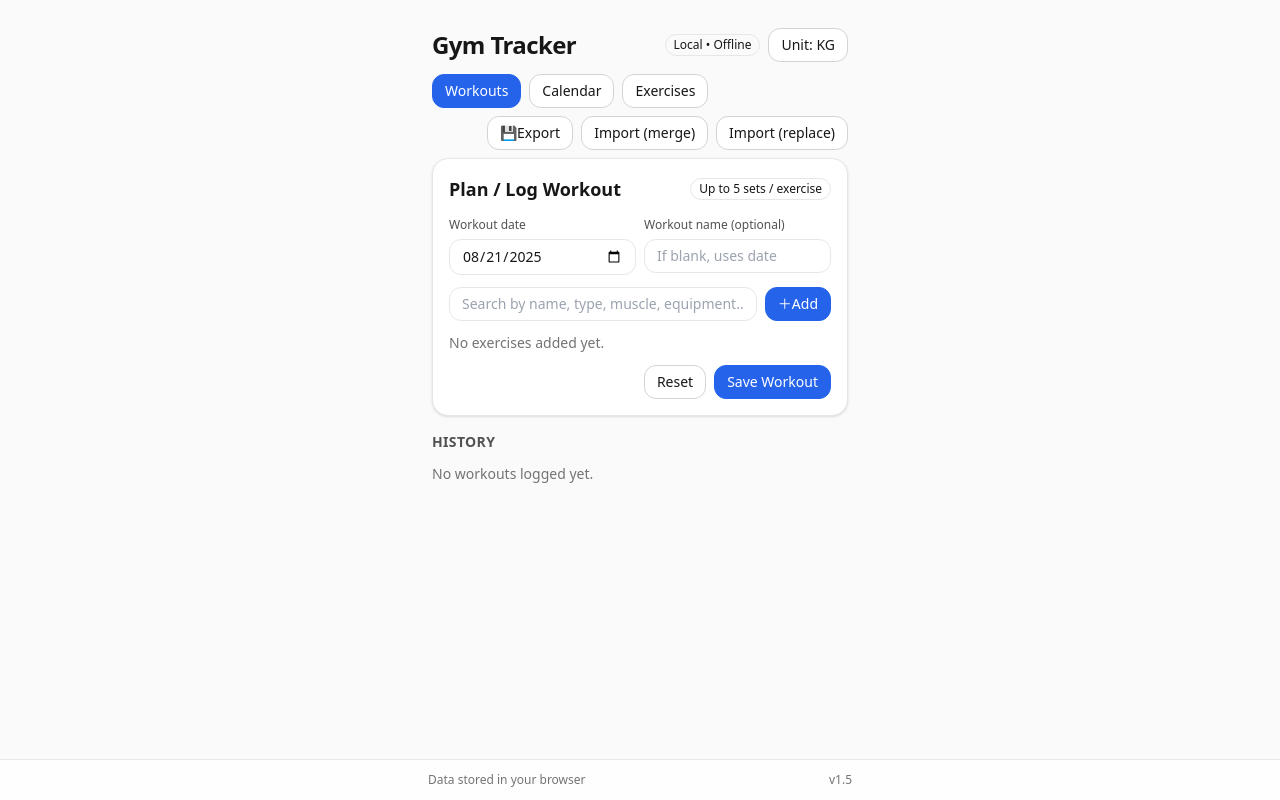
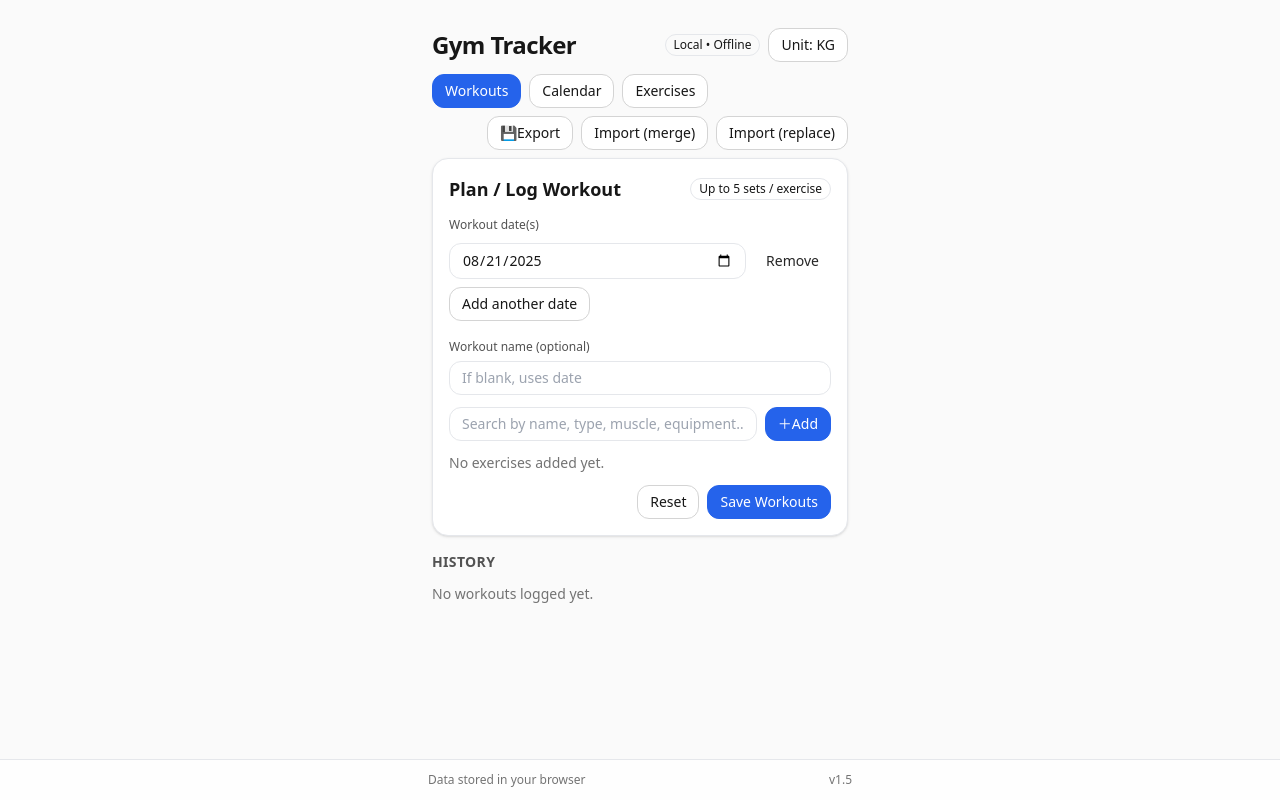
Before and after one commit to thinhdp/gym-tracker, a React (Vite) app: page / in a window 1280 px wide. Built offline with nearby package versions, Linux system fonts and the light colour scheme; the HTML template or start-up script is replaced by a standard one.

Commit message:
Update WorkoutPlanner.jsx

```diff
--- a/src/components/WorkoutPlanner.jsx
+++ b/src/components/WorkoutPlanner.jsx
@@ -8,93 +8,85 @@ import WorkoutExerciseEditor from "./WorkoutExerciseEditor";
 import { todayStr, uuid } from "../lib/storage";
 
 export default function WorkoutPlanner({ exercises, setExercises, workouts, setWorkouts, unit, onCreated }) {
-  const [date, setDate] = useState(todayStr());
+  const [dates, setDates] = useState([todayStr()]);
   const [name, setName] = useState("");
   const [items, setItems] = useState([]);
 
+  const addDate = () => setDates((prev)=>[...prev, todayStr()]);
+  const removeDate = (idx) => setDates((prev)=> prev.filter((_,i)=>i!==idx));
+  const setDateAt = (idx, val) => setDates((prev)=> prev.map((d,i)=> i===idx ? val : d));
+
   const addExerciseByName = (rawName) => {
-    const n = (rawName || "").trim();
-    if (!n) return;
-    const exists = exercises.find((e) => e.name.toLowerCase() === n.toLowerCase());
-
+    const n=(rawName||"").trim(); if(!n) return;
+    const exists = exercises.find((e)=> e.name.toLowerCase()===n.toLowerCase());
     if (!exists) {
-      const created = { name: n, recommendRep: "", lastWorkout: null };
-      setExercises((prev) => [...prev, created]);
+      const created = { name:n, recommendRep:"", lastWorkout:null, mainMuscle:"", secondaryMuscles:"", type:"", equipment:"", force:"" };
+      setExercises((prev)=>[...prev, created]);
     }
-
-    if (!items.some((i) => i.exerciseName.toLowerCase() === n.toLowerCase())) {
-      let initSets = [{ set: 1, weight: 0, reps: 0 }];
+    if (!items.some((i)=> i.exerciseName.toLowerCase()===n.toLowerCase())) {
+      let initSets=[{ set:1, weight:0, reps:0 }];
       if (exists?.lastWorkout?.sets?.length) {
-        const lastSet = exists.lastWorkout.sets[exists.lastWorkout.sets.length - 1];
-        initSets = [{ set: 1, weight: lastSet.weight || 0, reps: lastSet.reps || 0 }];
+        const last = exists.lastWorkout.sets.at(-1);
+        initSets=[{ set:1, weight:last.weight||0, reps:last.reps||0 }];
       }
-      setItems((prev) => [...prev, { exerciseName: n, sets: initSets }]);
+      setItems((prev)=>[...prev, { exerciseName:n, sets:initSets }]);
     }
   };
 
   const saveWorkout = () => {
-    if (items.length === 0) return;
-    const w = {
-      id: uuid(),
-      date,
-      name: (name && name.trim()) || date,
-      exercises: items.map((i) => ({
-        exerciseName: i.exerciseName.trim(),
-        sets: i.sets.slice(0, 5).map((s, idx) => ({ set: idx + 1, weight: Number(s.weight) || 0, reps: Number(s.reps) || 0 })),
-      })),
-    };
-    setWorkouts((prev) => [w, ...prev].sort((a, b) => (a.date < b.date ? 1 : -1)));
-    setDate(todayStr());
-    setName("");
-    setItems([]);
-    onCreated && onCreated();
+    if (items.length===0 || dates.length===0) return;
+    const created = dates.map((date)=>({
+      id: uuid(), date, name: (name && name.trim()) || date,
+      exercises: items.map((i)=>({ exerciseName: i.exerciseName.trim(),
+        sets: i.sets.slice(0,5).map((s,idx)=>({ set:idx+1, weight:Number(s.weight)||0, reps:Number(s.reps)||0 })) }))
+    }));
+    setWorkouts((prev)=> [...created, ...prev].sort((a,b)=> (a.date<b.date?1:-1)));
+    setDates([todayStr()]); setName(""); setItems([]); onCreated && onCreated();
   };
 
   return (
-    <Card className="mb-4">
-      <CardContent>
+    <Card className="mb-4"><CardContent>
       <div className="flex items-center justify-between mb-2">
         <h2 className="text-lg font-semibold">Plan / Log Workout</h2>
         <Badge>Up to 5 sets / exercise</Badge>
       </div>
 
       <div className="grid gap-3">
-          <div className="grid grid-cols-2 gap-2">
-            <div className="space-y-1">
-              <label className="text-xs text-neutral-600">Workout date</label>
-              <Input type="date" value={date} onChange={(e) => setDate(e.target.value)} />
+        <div className="space-y-2">
+          <label className="text-xs text-neutral-600">Workout date(s)</label>
+          {dates.map((d,idx)=>(
+            <div key={idx} className="flex items-center gap-2">
+              <Input type="date" value={d} onChange={(e)=>setDateAt(idx, e.target.value)} />
+              <Button variant="ghost" onClick={()=>removeDate(idx)}>Remove</Button>
             </div>
+          ))}
+          <Button variant="secondary" onClick={addDate}>Add another date</Button>
+        </div>
+
         <div className="space-y-1">
           <label className="text-xs text-neutral-600">Workout name (optional)</label>
-              <Input placeholder="If blank, uses date" value={name} onChange={(e) => setName(e.target.value)} />
-            </div>
+          <Input placeholder="If blank, uses date" value={name} onChange={(e)=>setName(e.target.value)} />
         </div>
 
         <AddExerciseInput allExercises={exercises} onAdd={addExerciseByName} />
 
         <div className="space-y-2">
-            {items.length === 0 && <p className="text-sm text-neutral-500">No exercises added yet.</p>}
-            {items.map((it) => {
-              const rec = exercises.find((e) => e.name === it.exerciseName)?.recommendRep || "";
+          {items.length===0 && <p className="text-sm text-neutral-500">No exercises added yet.</p>}
+          {items.map((it)=> {
+            const rec = exercises.find((e)=> e.name===it.exerciseName)?.recommendRep || "";
             return (
-                <WorkoutExerciseEditor
-                  key={it.exerciseName}
-                  item={it}
-                  unit={unit}
-                  recommendRep={rec}
-                  onChange={(patch) => setItems((prev) => prev.map((x) => (x.exerciseName === it.exerciseName ? { ...x, ...patch } : x)))}
-                  onRemove={() => setItems((prev) => prev.filter((x) => x.exerciseName !== it.exerciseName))}
-                />
+              <WorkoutExerciseEditor key={it.exerciseName} item={it} unit={unit} recommendRep={rec}
+                onChange={(patch)=> setItems((prev)=> prev.map((x)=> x.exerciseName===it.exerciseName ? { ...x, ...patch } : x))}
+                onRemove={()=> setItems((prev)=> prev.filter((x)=> x.exerciseName!==it.exerciseName))} />
             );
           })}
         </div>
 
         <div className="flex justify-end gap-2">
-            <Button variant="secondary" onClick={() => { setItems([]); setName(""); setDate(todayStr()); }}>Reset</Button>
-            <Button variant="primary" onClick={saveWorkout} disabled={items.length === 0}>Save Workout</Button>
+          <Button variant="secondary" onClick={()=>{ setItems([]); setName(""); setDates([todayStr()]); }}>Reset</Button>
+          <Button variant="primary" onClick={saveWorkout} disabled={items.length===0}>Save Workouts</Button>
         </div>
       </div>
-      </CardContent>
-    </Card>
+    </CardContent></Card>
   );
 }
```
Lines whose indentation alone changed are shown as unchanged.
